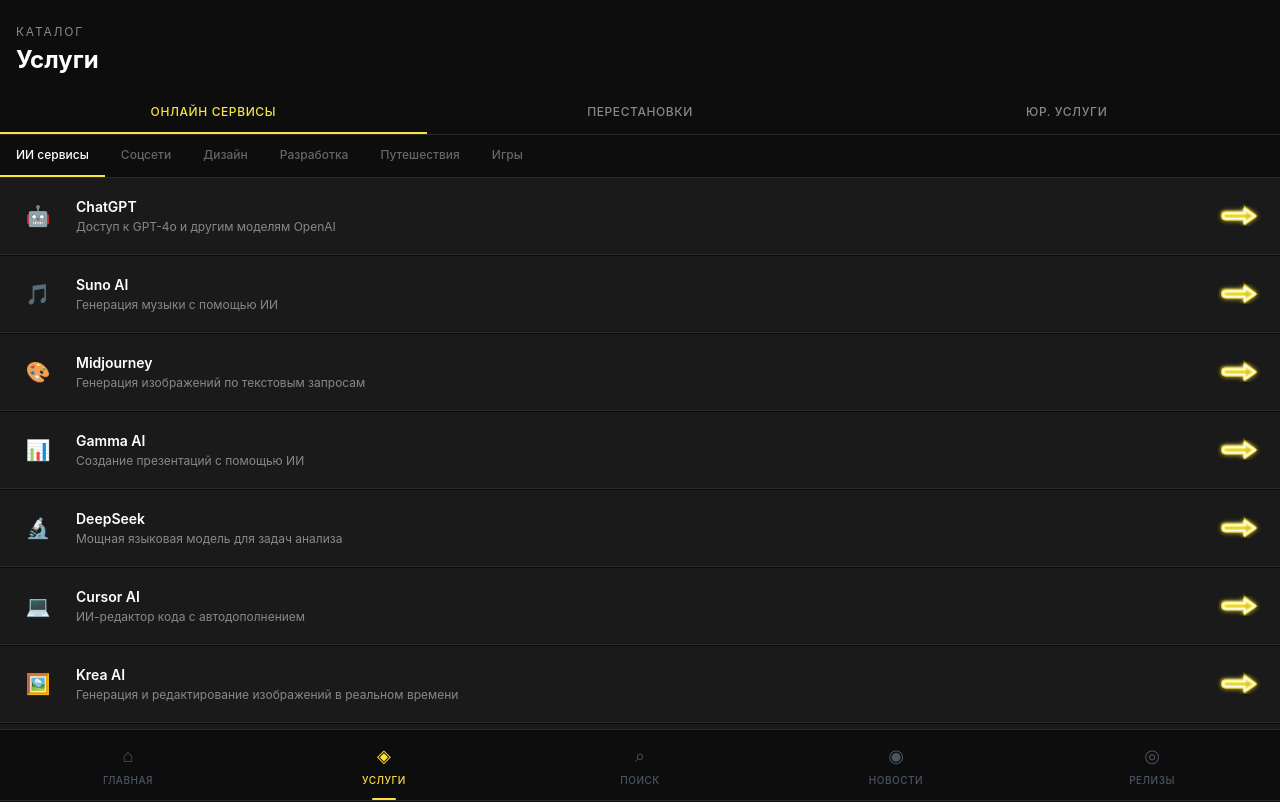
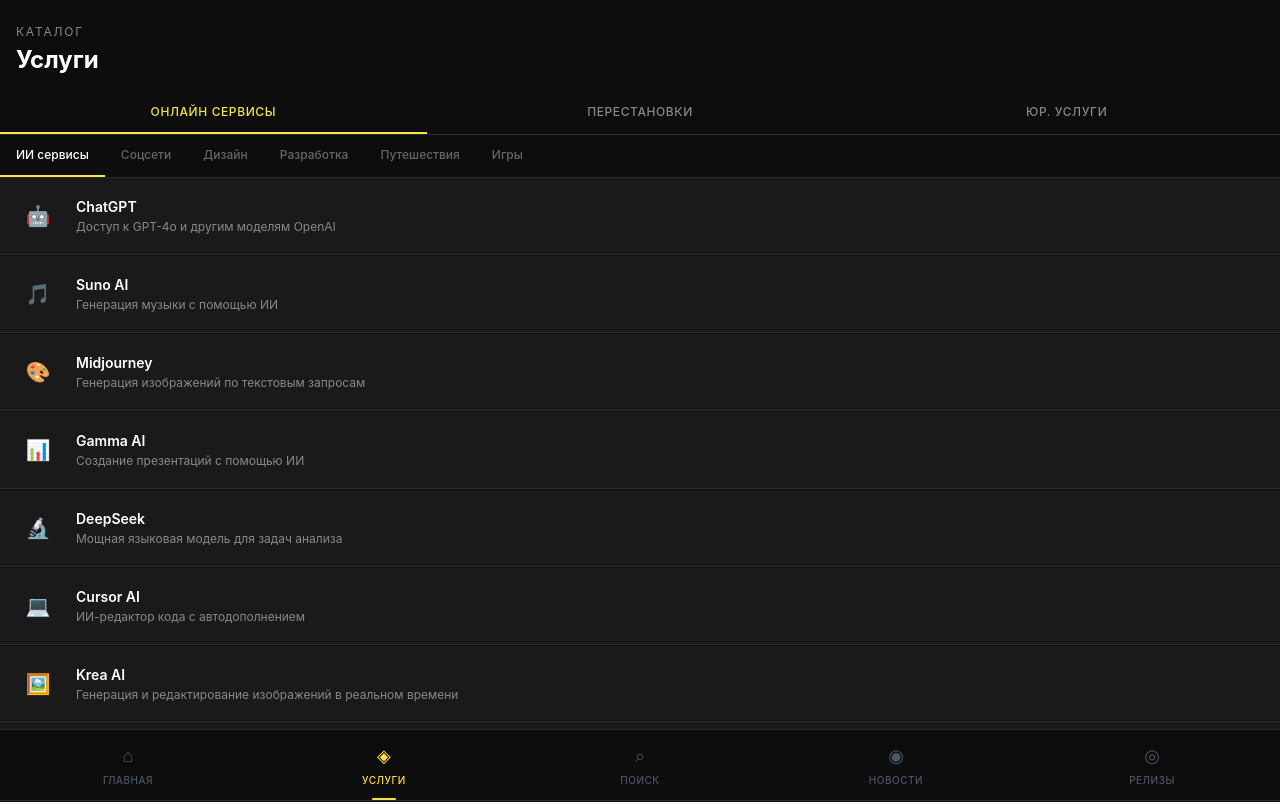
Before and after one commit to makesoundBetter/my-tg-miniapp, a React (Vite) app: page /catalog in a window 1280 px wide. Shown: the top 802 px of the page. Built offline with nearby package versions, Linux system fonts and the light colour scheme.

Commit message:
remove arrow

```diff
--- a/src/components/ServiceCard.jsx
+++ b/src/components/ServiceCard.jsx
@@ -95,7 +95,6 @@
         <h3 className="font-semibold text-white text-sm truncate">{service.name}</h3>
         <p style={{ color: '#888' }} className="text-xs truncate mt-0.5">{service.description}</p>
       </div>
-      <NeonArrow />
     </div>
   );
 }
```
